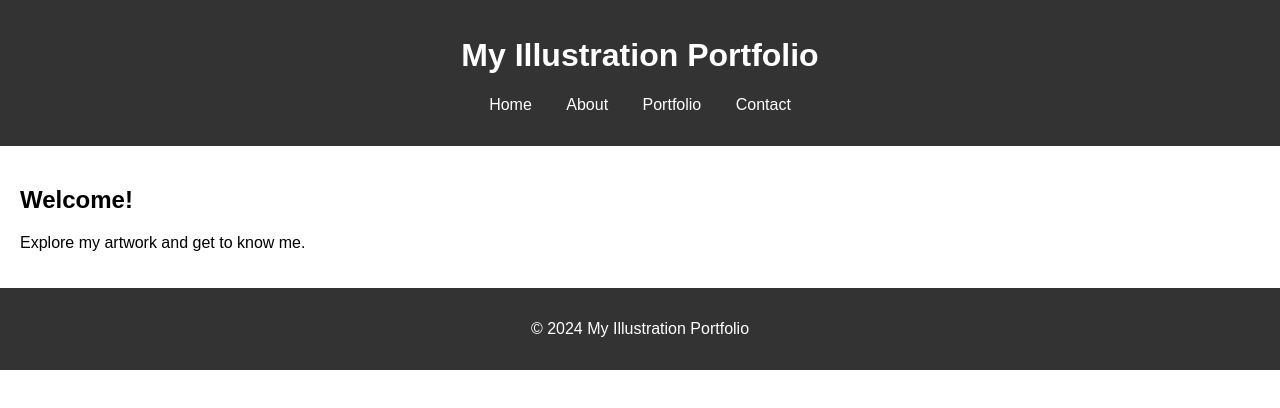
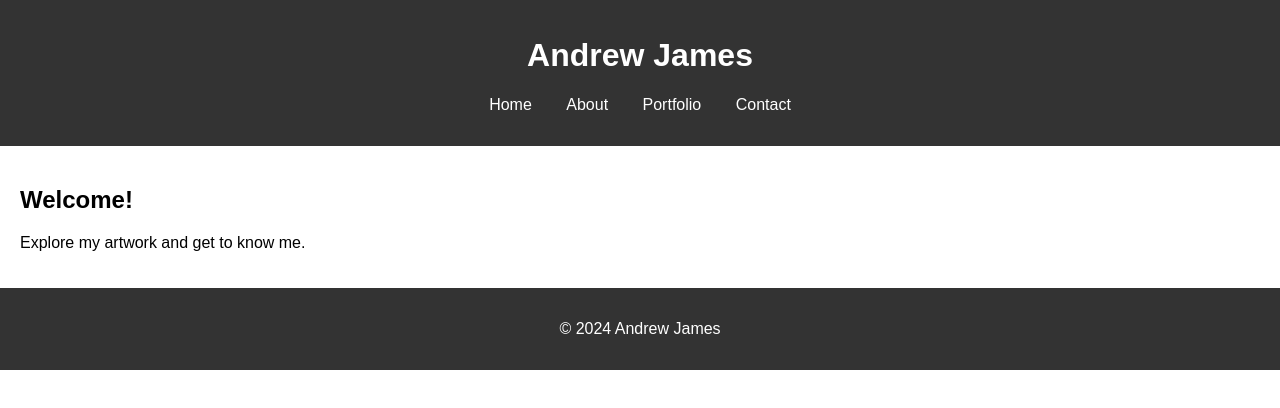
Before and after one commit to ajamesdraws/ajamesdraws, a plain HTML site: page index.html in a window 1280 px wide. Drawn offline with Linux system fonts and the light colour scheme.

Commit message:
Update index.html

```diff
--- a/index.html
+++ b/index.html
@@ -3,12 +3,12 @@
 <head>
     <meta charset="UTF-8">
     <meta name="viewport" content="width=device-width, initial-scale=1.0">
-    <title>My Illustration Portfolio</title>
+    <title>Andrew James Draws</title>
     <link rel="stylesheet" href="styles.css">
 </head>
 <body>
     <header>
-        <h1>My Illustration Portfolio</h1>
+        <h1>Andrew James</h1>
         <nav>
             <ul>
                 <li><a href="index.html">Home</a></li>
@@ -27,7 +27,7 @@
     </main>
 
     <footer>
-        <p>&copy; 2024 My Illustration Portfolio</p>
+        <p>&copy; 2024 Andrew James</p>
     </footer>
 </body>
 </html>
```
